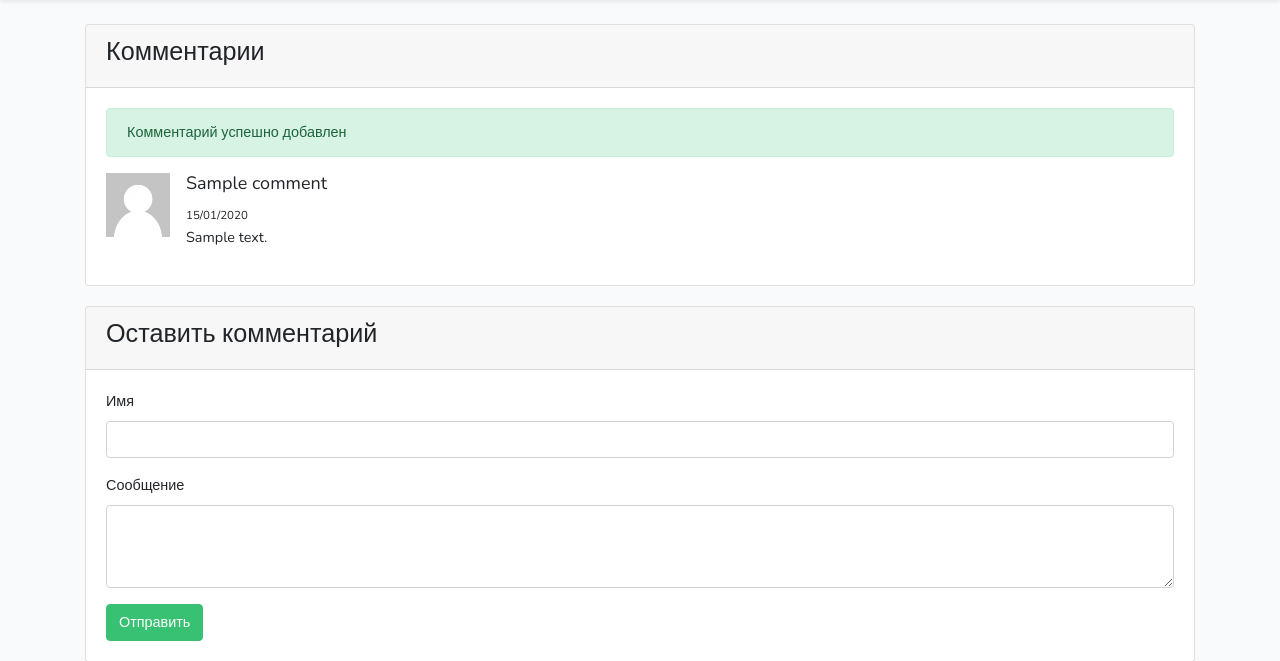
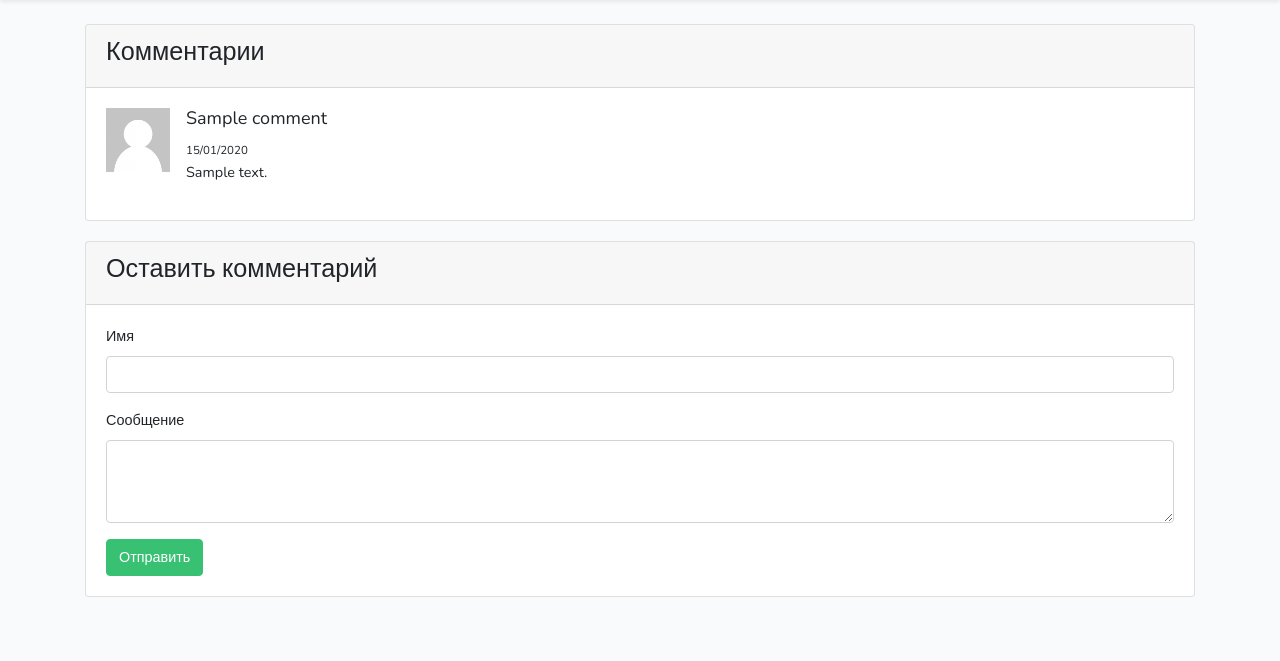
Before and after one commit to aleebek/php_marlin, a PHP site: page / in a window 1280 px wide. Shown: the part 55-716 px from the top of the page. Run offline with PHP 8.4, Linux system fonts and the light colour scheme; tables that the repository leaves empty or names only in its code hold one stand-in row (values such as "Sample post").

Commit message:
task10 flash

```diff
--- a/index.php
+++ b/index.php
@@ -3,6 +3,7 @@ session_start();
 
 if (isset($_SESSION['error_name'])) $error_name = $_SESSION['error_name'];
 if (isset($_SESSION['error_text'])) $error_text = $_SESSION['error_text'];
+if (isset($_SESSION['success_comment'])) $success_comment = $_SESSION['success_comment'];
 session_destroy();
 
 $host = '127.0.0.1';
@@ -77,7 +78,7 @@ for ($comments = []; $row = mysqli_fetch_assoc($result); $comments[] = $row);
                             <div class="card-header"><h3>Комментарии</h3></div>
 
                             <div class="card-body">
-								<div class="alert alert-success" role="alert">
+								<div class="alert alert-success <?php if (!isset($success_comment)) echo 'd-none';?>" role="alert">
 								Комментарий успешно добавлен
 								</div>
 								<?php foreach ($comments as $comment) { ?>
--- a/store.php
+++ b/store.php
@@ -30,6 +30,7 @@ if(empty($_REQUEST['text']) or empty($_REQUEST['name'])) {
     $date = date('Y-m-d');
     $query='INSERT INTO comments SET name="'.$name.'", date = "'.$date.'", text="'.$text.'"';
     mysqli_query($link, $query);
+    $_SESSION['success_comment'] = 'success';
     header("Location: /php_marlin");
     exit;
 }
```
